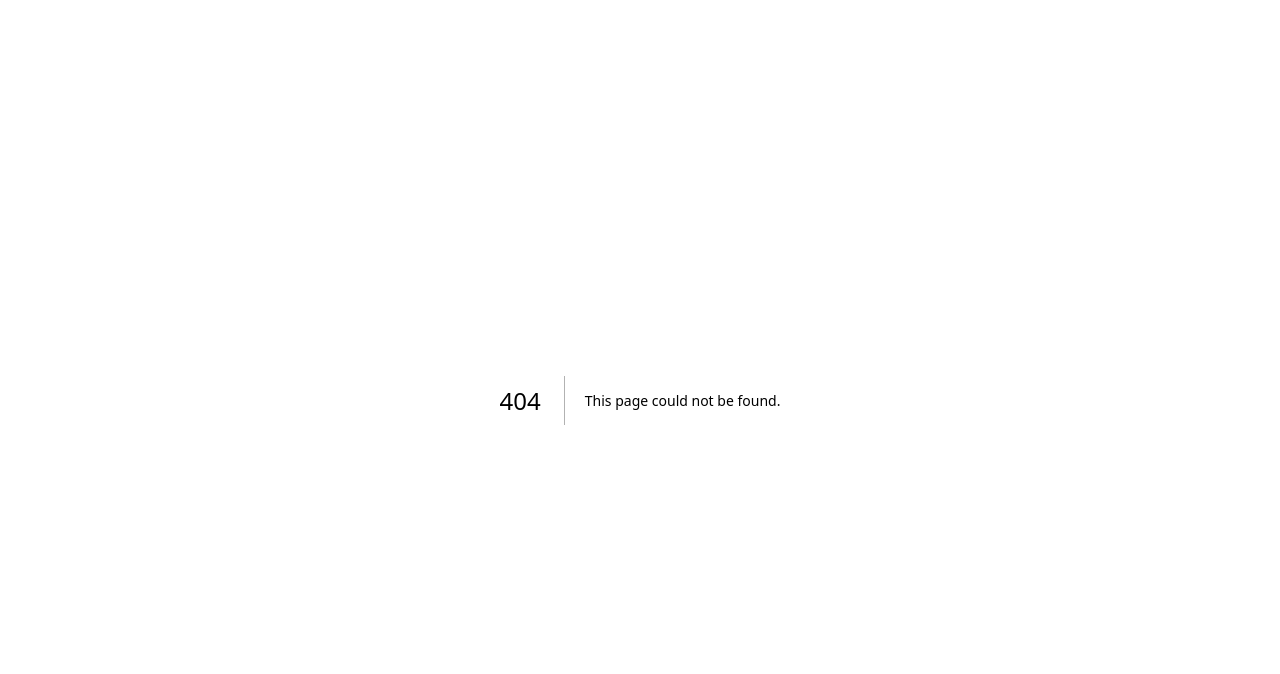
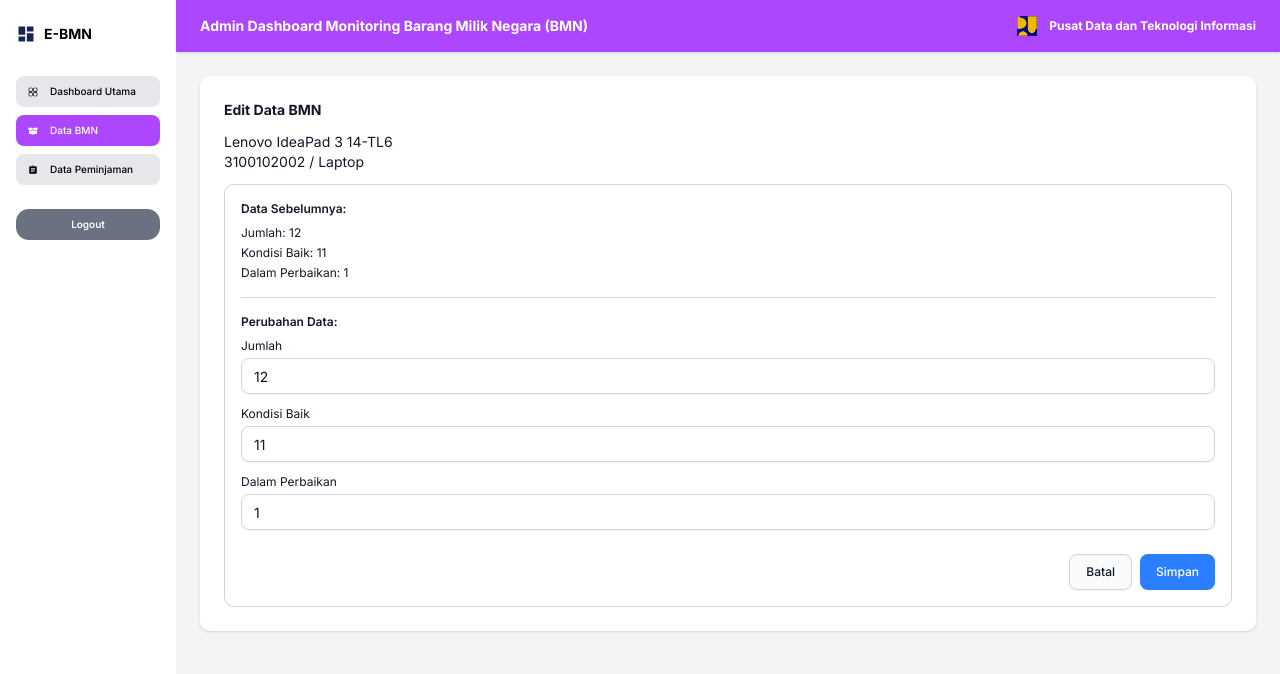
Before and after one commit to NayyaraMarshall/bmn-dashboard, a Next.js app: page /admin/bmn/edit/1 in a window 1280 px wide. Before the commit this address had no page. Shown: the top 674 px of the page. Built offline with nearby package versions, Linux system fonts and the light colour scheme.

Commit message:
page routing for bmn edit page

```diff
--- /dev/null
+++ b/app/admin/bmn/edit/[id]/page.tsx
@@ -0,0 +1,116 @@
+"use client";
+
+import { useParams, useRouter } from "next/navigation";
+import { useState } from "react";
+import { Input } from "@/components/ui/input";
+import { Button } from "@/components/ui/button";
+import { dataBMN } from "@/data/dataBMN";
+
+export default function EditBMNPage() {
+  const { id } = useParams();
+  const router = useRouter();
+
+  // ambil data berdasarkan id
+  const item = dataBMN.find((bmn) => bmn.idBMN.toString() === id);
+
+  // state untuk form
+  const [jumlah, setJumlah] = useState(item?.jumlahBarang || 0);
+  const [kondisiBaik, setKondisiBaik] = useState(item?.kondisiBaik || 0);
+  const [dalamPerbaikan, setDalamPerbaikan] = useState(item?.kondisiRusak || 0);
+
+  const handleSubmit = (e: React.FormEvent) => {
+    e.preventDefault();
+    const confirmed = window.confirm("Yakin ingin menyimpan perubahan?");
+    if (!confirmed) return;
+
+    console.log("Data baru:", {
+      idBMN: item?.idBMN,
+      jumlah,
+      kondisiBaik,
+      dalamPerbaikan,
+    });
+
+    // nanti di sini bisa diintegrasikan ke backend
+    alert("Perubahan disimpan!");
+    router.push("/admin/bmn");
+  };
+
+  if (!item) {
+    return <div className="p-4 text-sm text-red-500">Data BMN tidak ditemukan.</div>;
+  }
+
+  return (
+    <div className="rounded-lg bg-white p-6 space-y-3 shadow">
+      <h1 className="text-sm font-bold">Edit Data BMN</h1>
+
+      {/* Info barang */}
+      <div className="text-sm">
+        <p>{item.namaBarang}</p>
+        <p>{item.ikmm} / {item.kategori}</p>
+      </div>
+
+      <form onSubmit={handleSubmit} className="space-y-4 bg-white border rounded-lg p-4">
+        {/* Data lama */}
+        <div>
+          <h2 className="text-xs font-semibold mb-2">Data Sebelumnya:</h2>
+          <div className="text-xs space-y-1">
+            <p>Jumlah: {item.jumlahBarang}</p>
+            <p>Kondisi Baik: {item.kondisiBaik}</p>
+            <p>Dalam Perbaikan: {item.kondisiRusak}</p>
+          </div>
+        </div>
+
+        <hr />
+
+        {/* Data baru */}
+        <div>
+          <h2 className="text-xs font-semibold mb-2">Perubahan Data:</h2>
+          <div className="space-y-3 text-xs">
+            <div>
+              <label className="block mb-1">Jumlah</label>
+              <Input
+                type="number"
+                value={jumlah}
+                onChange={(e) => setJumlah(Number(e.target.value))}
+                className="text-xs"
+              />
+            </div>
+            <div>
+              <label className="block mb-1">Kondisi Baik</label>
+              <Input
+                type="number"
+                value={kondisiBaik}
+                onChange={(e) => setKondisiBaik(Number(e.target.value))}
+                className="text-xs"
+              />
+            </div>
+            <div>
+              <label className="block mb-1">Dalam Perbaikan</label>
+              <Input
+                type="number"
+                value={dalamPerbaikan}
+                onChange={(e) => setDalamPerbaikan(Number(e.target.value))}
+                className="text-xs"
+              />
+            </div>
+          </div>
+        </div>
+
+        {/* Tombol aksi */}
+        <div className="flex justify-end gap-2 pt-2">
+          <Button
+            type="button"
+            variant="outline"
+            className="text-xs"
+            onClick={() => router.back()}
+          >
+            Batal
+          </Button>
+          <Button type="submit" className="bg-blue-500 hover:bg-blue-600 text-xs">
+            Simpan
+          </Button>
+        </div>
+      </form>
+    </div>
+  );
+}
--- a/app/admin/bmn/page.tsx
+++ b/app/admin/bmn/page.tsx
@@ -39,8 +39,10 @@
     <div className="p-2 space-y-2">
       <h1 className="pt-0 pb-0 text-xs font-bold">Data BMN</h1>
 
+      {/* Search + Filter + Add */}
       <div className="flex items-center justify-between">
         <div className="flex flex-wrap items-center gap-1">
+          {/* Search */}
           <Input
             placeholder="Cari barang..."
             value={search}
@@ -48,6 +50,7 @@
             className="text-xs placeholder:text-xs h-[24px] w-[200px] px-2"
           />
 
+          {/* Filter kategori */}
           <Select onValueChange={setKategori} defaultValue="all">
             <SelectTrigger className="cursor-pointer text-xs !h-[24px] w-[140px] px-2">
               <SelectValue placeholder="Kategori" />
@@ -61,6 +64,7 @@
             </SelectContent>
           </Select>
 
+          {/* Reset */}
           <Button
             variant="outline"
             className="cursor-pointer text-xs h-[24px] px-3"
@@ -73,13 +77,16 @@
           </Button>
         </div>
 
+        {/* Tambah BMN */}
         <Button
           className="bg-blue-500 hover:bg-blue-600 cursor-pointer text-xs h-[24px] px-3"
           onClick={() => router.push("/admin/bmn/add-bmn")}
-        >+ Tambah
+        >
+          + Tambah
         </Button>
       </div>
 
+      {/* Tabel Data */}
       <div className="bg-white pb-0 rounded-lg shadow border overflow-x-auto">
         <div className="max-h-[400px] max-w-[1035px] overflow-y-auto">
           <table className="w-full text-xs border-collapse">
@@ -94,7 +101,7 @@
                 <th className="border p-2">Kondisi Baik</th>
                 <th className="border p-2">Dalam Perbaikan</th>
                 <th className="border p-2">Jumlah Tersedia</th>
-                <th className="border p-2">Action</th>
+                <th className="border p-2 text-center">Action</th>
               </tr>
             </thead>
             <tbody>
@@ -110,12 +117,22 @@
                   <td className="border p-2">{item.kondisiRusak}</td>
                   <td className="border p-2">{item.kondisiBaik - item.dipinjam}</td>
                   <td className="border p-2 text-center">
-                    <button className="cursor-pointer rounded bg-gray-300 p-1 text-gray-500 hover:text-white hover:bg-blue-600">
-                      <MdOutlineModeEdit className="text-lg" />
-                    </button>
-                    <button className="cursor-pointer rounded bg-gray-300 p-1 text-gray-500 hover:text-white hover:bg-red-600 mx-1">
-                      <MdDeleteOutline className="text-lg" />
-                    </button>
+                    <div className="flex justify-center gap-1">
+                      {/* Tombol Edit */}
+                      <button
+                        className="cursor-pointer rounded bg-gray-300 p-1 text-gray-500 hover:text-white hover:bg-blue-600"
+                        onClick={() => router.push(`/admin/bmn/edit/${item.idBMN}`)}
+                      >
+                        <MdOutlineModeEdit className="text-lg" />
+                      </button>
+
+                      {/* Tombol Delete */}
+                      <button
+                        className="cursor-pointer rounded bg-gray-300 p-1 text-gray-500 hover:text-white hover:bg-red-600"
+                      >
+                        <MdDeleteOutline className="text-lg" />
+                      </button>
+                    </div>
                   </td>
                 </tr>
               ))}
--- a/app/admin/peminjaman/add-peminjaman/page.tsx
+++ b/app/admin/peminjaman/add-peminjaman/page.tsx
@@ -35,7 +35,7 @@
     return `${day}-${month}-${year}`;
   };
 
-  // submit
+  // validasi submit
   const handleSubmit = (e: React.FormEvent) => {
     e.preventDefault();
 
@@ -75,7 +75,7 @@
       tanggalPinjam: formatDate(tanggalPinjam),
       tanggalKembali: tanggalKembali ? formatDate(tanggalKembali) : null,
       tujuan,
-      keterangan: keterangan || "", // biar kosong gapapa
+      keterangan: keterangan || "",
       statusPeminjaman: "Aktif",
     };
 
```
